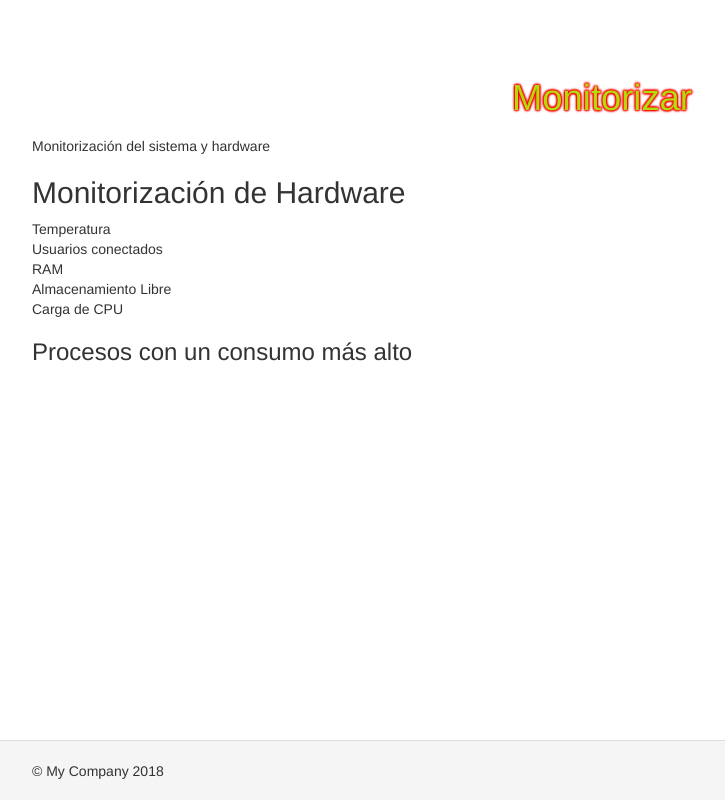
After one commit to raupulus/raspberry_web, a Yii app: template views/site/monitorizar.php in a window 1280 px wide. The commit adds this page. Shown: the whole page, without its empty margins (38-763 px from the left). Run offline with PHP 8.4 and a stand-in for Yii, Linux system fonts and the light colour scheme; the template is opened without the code that fills it, so the values that code supplies are empty; some libraries are stand-ins or nearby versions.

Commit message:
Planteo sección para monitorizar Hardware

```diff
--- a/themes/rpihacker/layouts/main.php
+++ b/themes/rpihacker/layouts/main.php
@@ -63,6 +63,7 @@ AppAsset::register($this);
                     'items' => [
                         ['label' => 'Inicio', 'url' => ['site/index']],
                         ['label' => 'GPIO', 'url' => ['site/gpio']],
+                        ['label' => 'Monitorización', 'url' => ['site/monitorizar']],
                         ['label' => 'About', 'url' => ['site/about']],
                         ['label' => 'Contacto', 'url' => ['site/contact']],
                         Yii::$app->user->isGuest ? (
--- /dev/null
+++ b/views/site/monitorizar.php
@@ -0,0 +1,50 @@
+<?php
+
+/* @var $this yii\web\View */
+
+use yii\helpers\Html;
+
+$this->title = 'Monitorizar';
+$this->params['breadcrumbs'][] = $this->title;
+
+?>
+<div class="monitorizar">
+
+    <h1><?= Html::encode($this->title) ?></h1>
+
+    <p>
+        Monitorización del sistema y hardware
+    </p>
+
+    <h2>Monitorización de Hardware</h2>
+
+    <table>
+        <tr>
+            <td>Temperatura</td>
+            <td></td>
+        </tr>
+
+        <tr>
+            <td>Usuarios conectados</td>
+            <td></td>
+        </tr>
+
+        <tr>
+            <td>RAM</td>
+            <td></td>
+        </tr>
+
+        <tr>
+            <td>Almacenamiento Libre</td>
+            <td></td>
+        </tr>
+
+        <tr>
+            <td>Carga de CPU</td>
+            <td></td>
+        </tr>
+    </table>
+
+    <h3>Procesos con un consumo más alto</h3>
+
+</div>
```
Also changed, not shown: controllers/SiteController.php (+9 -0 lines).
